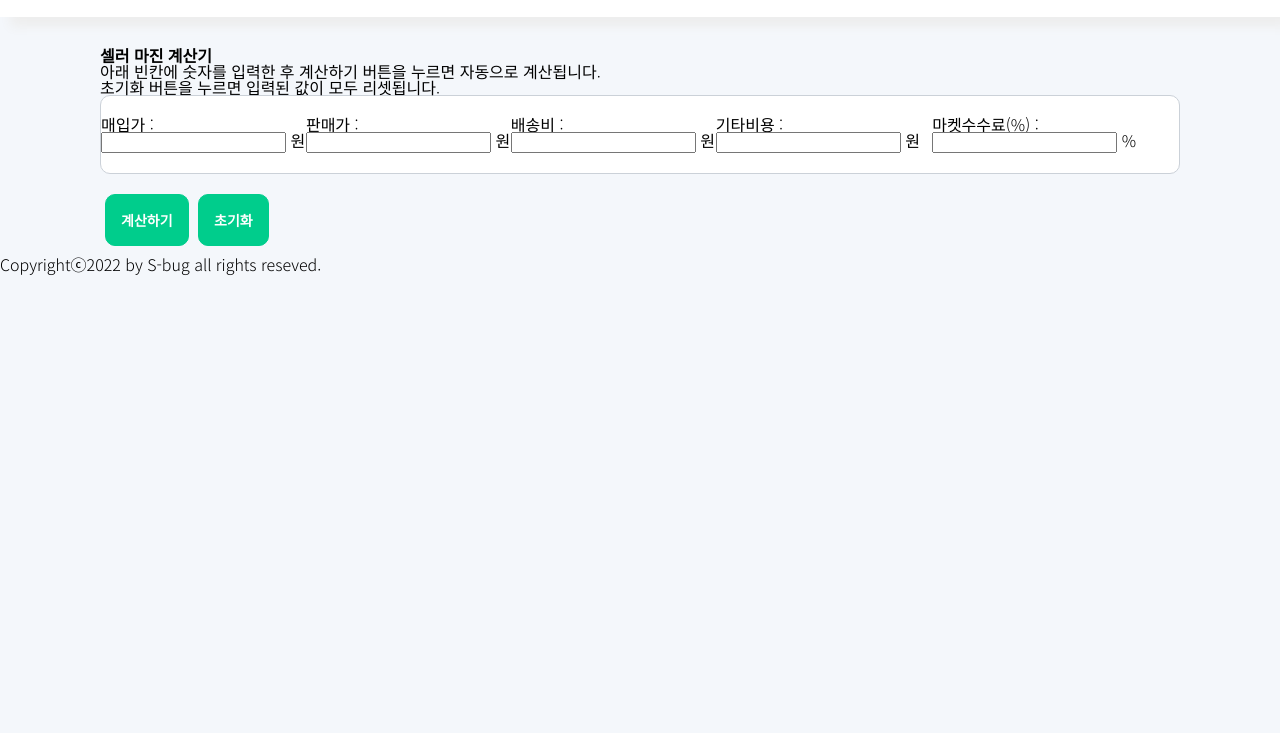
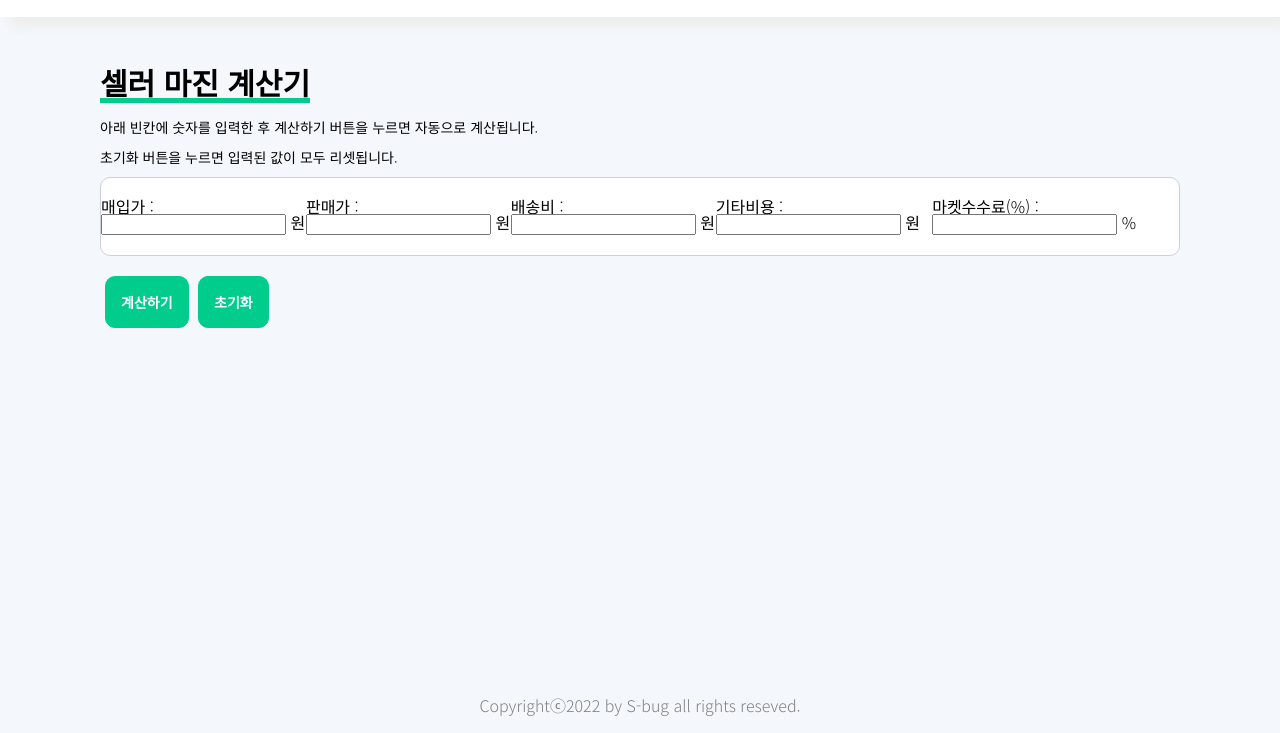
Before and after one commit to namhyun99/CalculatorCollection, a plain HTML site: page page/sellermargin_cal.html in a window 1280 px wide. Shown: the part 67-800 px from the top of the page. Drawn offline with Linux system fonts and the light colour scheme.

Commit message:
css수정

```diff
--- a/css/defult.css
+++ b/css/defult.css
@@ -125,7 +125,7 @@ button:hover {
   .navbar {
     flex-direction: column;
     align-items: flex-start;
-    padding: 8px 24px;
+    padding: 20px 24px;
   }
 
   .navbar_menu {
@@ -133,11 +133,13 @@ button:hover {
     flex-direction: column;
     align-items: center;
     width: 100%;
+    margin-top: 20px;
   }
 
   .navbar_menu li {
     width: 100%;
     text-align: center;
+    color: white;
   }
 
   .navbar_icons {
@@ -224,3 +226,17 @@ section {
   background-color: #00cd8c;
   border-radius: 10px;
 }
+
+footer {
+  width: 100%;
+  display: flex;
+  justify-content: center;
+  align-items: center;
+  position: absolute;
+  bottom: 0;
+  padding: 20px 0px;
+}
+
+footer p {
+  color: gray;
+}
--- a/css/sellermargin_cal.css
+++ b/css/sellermargin_cal.css
@@ -1 +1,12 @@
-.container h1;
+.title h1 {
+  font-weight: bold;
+  font-size: 30px;
+  padding: 20px 0px;
+  text-decoration: underline 5px #00cd8c;
+}
+
+.sub_title p {
+  font-size: 14px;
+  line-height: 20px;
+  padding-bottom: 10px;
+}
```
